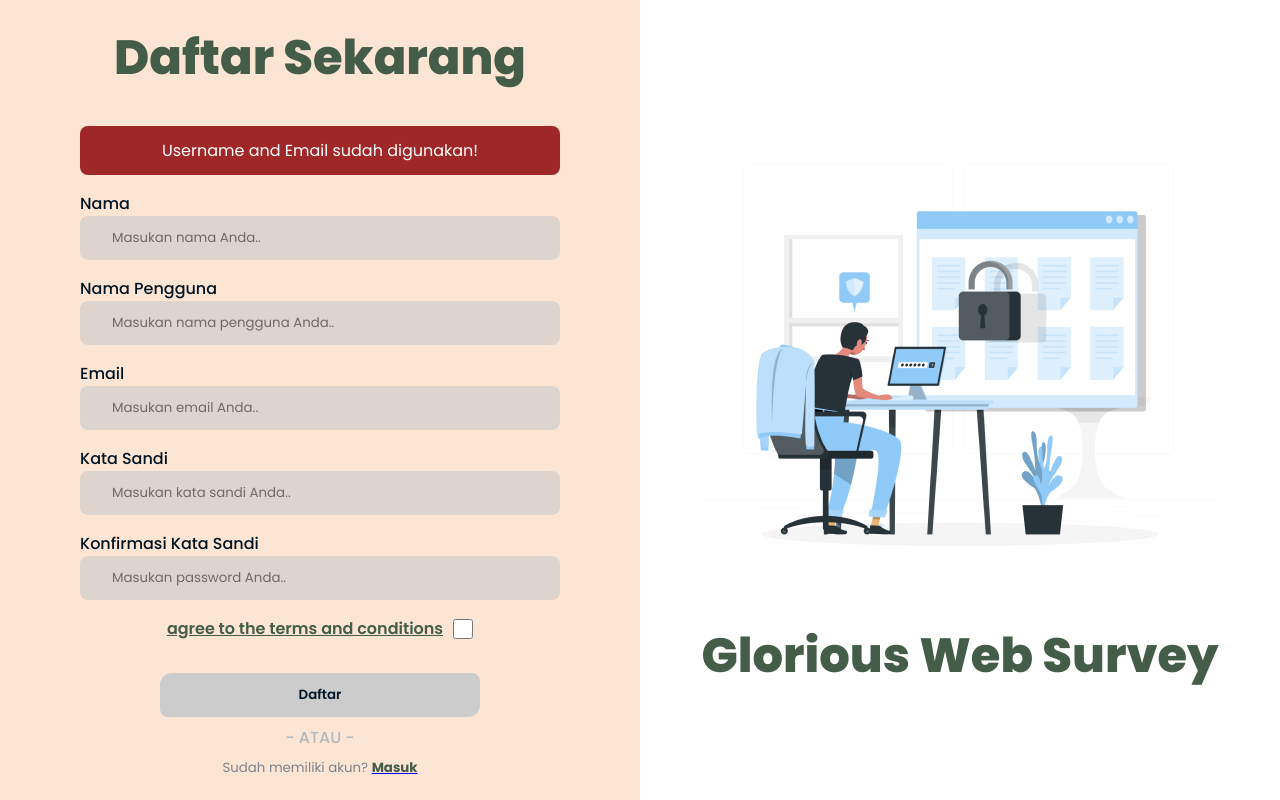
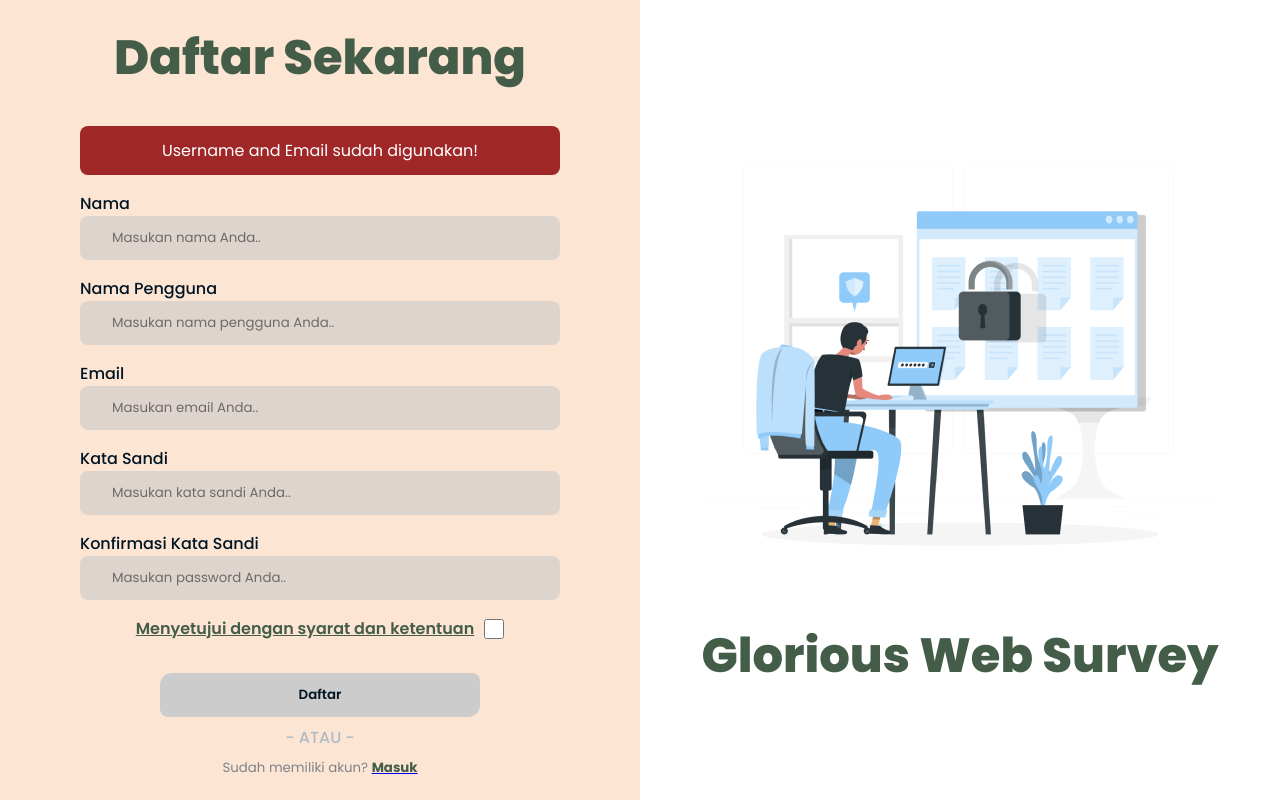
Before and after one commit to dzakwanIrfan/gws, a PHP site: page /gws/register.php?message=same in a window 1280 px wide. Run offline with PHP 8.4, Linux system fonts and the light colour scheme.

Commit message:
add pop up

```diff
--- a/register.php
+++ b/register.php
@@ -128,7 +128,7 @@
                     <input type="password" name="confirm" id="konfirmasiku" placeholder="Masukan password Anda.." required>
                 </div>
                 <label for="termsCheckbox" style="display: flex; align-items: center; font-size: 16px; justify-content: center;">
-                    <a href="#" onclick="showPopup()" style="color: #445D48; margin-right: 10px; font-weight: 600;">agree to the terms and conditions</a>
+                    <a href="#" onclick="showPopup()" style="color: #445D48; margin-right: 10px; font-weight: 600;">Menyetujui dengan syarat dan ketentuan</a>
                     <input type="checkbox" id="termsCheckbox" onchange="enableSubmit()" style="width: 20px; height: 20px;" />
                 </label>
 
@@ -149,10 +149,11 @@
       <div class="popup">
         <div class="sticky">
             <span class="close-btn" onclick="hidePopup()">&times;</span>
-            <h2 style="color: #445D48;">Terms and Conditions</h2>
+            <h2 style="color: #445D48;">Syarat dan Ketentuan</h2>
         </div>
         <p>
             Selamat datang di GWS! Mohon diperhatikan bahwa dengan mengakses dan menggunakan GWS, Anda dianggap menyetujui syarat dan ketentuan penggunaan berikut. Jika Anda tidak setuju dengan syarat dan ketentuan ini, harap untuk tidak menggunakan situs ini. <br>
+            <br>
             1. penggunaan Materi <br>
             Semua materi, informasi, dan konten lainnya yang terdapat di GWS dimiliki atau dikendalikan oleh Pemilik. Pengguna tidak diperbolehkan mengunduh, menggandakan, memodifikasi, atau mendistribusikan materi tersebut tanpa izin tertulis dari Pemilik. <br>
             <br>
```
